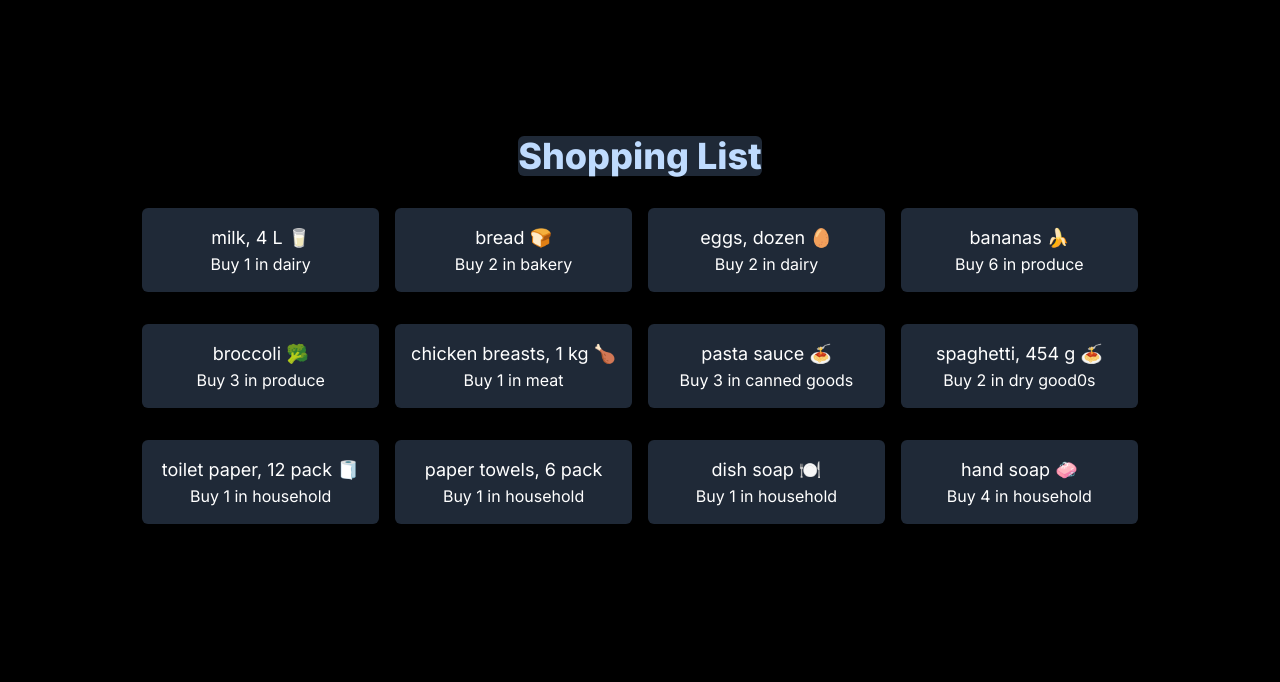
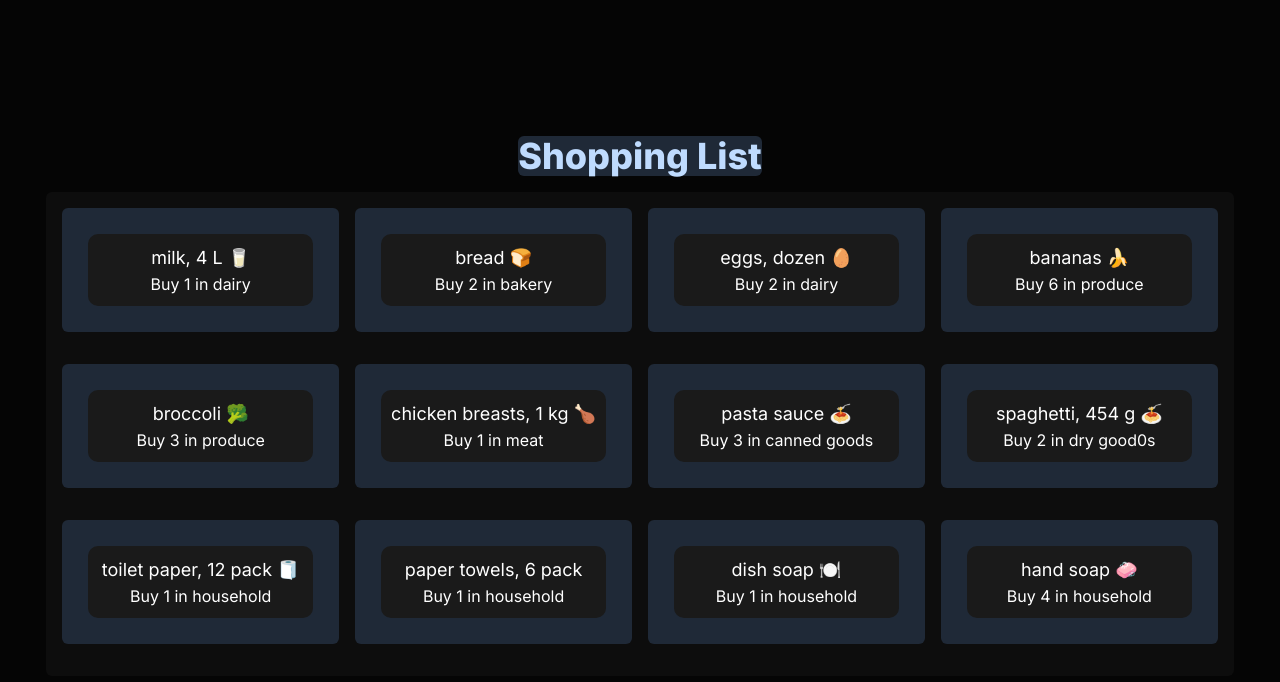
Before and after one commit to Henil-Patel12/cprg306-assignments, a Next.js app: page /week-3 in a window 1280 px wide. Shown: the top 682 px of the page. Built offline with nearby package versions, Linux system fonts and the light colour scheme.

Commit message:
week-3 final Push

```diff
--- a/app/page.js
+++ b/app/page.js
@@ -1,12 +1,12 @@
   export default function Page() {
     return(
-    <main className="container mx-auto p-4 bg-black min-h-screen flex items-center justify-center flex-col text-red-600">
-      <h1 className="text-4xl font-extrabold mb-4">CPRG-306: Web Development 2 - Assignment</h1>
+      <main className="container mx-auto p-4 min-h-screen flex items-center justify-center flex-col text-red-600"style={{  backgroundColor: 'hsl(0, 0%, 1%)' }}>
+        <h1 className="text-4xl font-extrabold mb-4"style={{  backgroundColor: 'hsl(0, 0%, 4%)' }}>CPRG-306: Web Development 2 - Assignment</h1>
         <div>
-        <li className="text-orange-500 hover:text-purple-400 hover:underline">
+          <li className="text-orange-500 hover:text-purple-400 hover:underline"style={{  backgroundColor: 'hsl(0, 0%, 4%)' }} >
             <a href="/week-2">Assignment Week-2</a>
           </li>
-        <li className="text-orange-500 hover:text-green-600 hover:underline">
+          <li className="text-orange-500 hover:text-purple-400 hover:underline"style={{  backgroundColor: 'hsl(0, 0%, 4%)' }}>
             <a href="/week-3">Assignment Week-3</a>
           </li>
         </div>
--- a/app/week-3/item-list.js
+++ b/app/week-3/item-list.js
@@ -18,9 +18,9 @@ const ItemList = () => {
     ];
 
     return (
-        <div className="grid grid-cols-4 gap-4 p-4 bg-black">
+        <div className="grid grid-cols-4 gap-4 p-4 rounded-md" style={{  backgroundColor: 'hsl(0, 0%,5%)' }}>
             {items.map((item, index) => (
-                <div key={index} className="bg-gray-800 rounded-md p-4 text-white text-center mb-4">
+                <div key={index} className="bg-gray-800 rounded-md p-4 text-white text-center mb-4" >
                     <Item name={item.name} quantity={item.quantity} category={item.category}  />
                 </div>
             ))}
--- a/app/week-3/item.js
+++ b/app/week-3/item.js
@@ -2,10 +2,10 @@ import React from 'react';
 
 const Item = ({ name, quantity, category }) => {
     return (
-        <div>
-            <p className="text-hsl-90 text-lg">{name}</p>
-            <p className="text-hsl-90">Buy {quantity} in {category}</p>
-        </div>
+        <div style={{ backgroundColor: 'hsl(0, 0%, 10%)', borderRadius: '10px', padding: '10px', margin: '10px' }}>
+    <p className="text-lg">{name}</p>
+    <p>Buy {quantity} in {category}</p>
+</div>
     );
 };
 
--- a/app/week-3/page.js
+++ b/app/week-3/page.js
@@ -3,7 +3,7 @@ import ItemList from './item-list';
 
 const Page = () => {
     return (
-        <main className="container mx-auto p-4 min-h-screen flex flex-col items-center bg-black">
+        <main className="container mx-auto p-4 min-h-screen flex flex-col items-center" style={{  backgroundColor: 'hsl(0, 0%, 2%)' }}>
             <h1 className="text-4xl font-extrabold text-blue-200 bg-gray-800 rounded-md mb-4 mt-9" style={{ marginTop: '15vh' }}>Shopping List</h1>
             <ItemList />
         </main>
```
Lines whose indentation alone changed are shown as unchanged.
